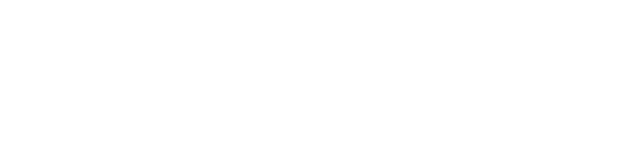
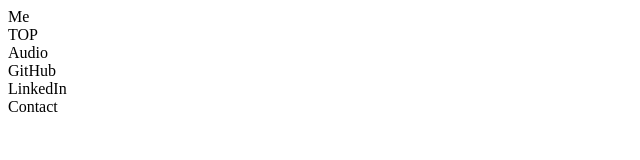
Before and after one commit to dencioras1/portfolio, a plain HTML site: page index.html in a window 1280 px wide. Shown: the whole page, without its empty margins (0-640 px from the left). Drawn offline with Linux system fonts and the light colour scheme.

Commit message:
Adjusted classes and IDs of divs.

```diff
--- a/index.html
+++ b/index.html
@@ -13,53 +13,53 @@
 
     <div class='webpage-container'>
         <div class='taskbar-container'>
-            <div class='about-me-btn'>
-
+            <div class='button' id="about-me">
+                Me
             </div>
 
-            <div class='the-odin-project-btn'>
-
+            <div class='button' id='the-odin-project-btn'>
+                TOP
             </div>
 
-            <div class='audio-btn'>
-
+            <div class='button' id='audio-btn'>
+                Audio
             </div>
 
-            <div class='github-btn'>
-
+            <div class='button' id='github-btn'>
+                GitHub
             </div>
 
-            <div class='linked-in-btn'>
-
+            <div class='button' id='linked-in-btn'>
+                LinkedIn
             </div>
 
-            <div class='contact-form-btn'>
-
+            <div class='button' id='contact-form-btn'>
+                Contact
             </div>
         </div>
 
         <div class="content-container">
-            <div class='about-me'>
+            <div class='content' id='about-me'>
 
             </div>
 
-            <div class='the-odin-project'>
+            <div class='content' id='the-odin-project'>
 
             </div>
 
-            <div class='audio'>
+            <div class='content' id='audio'>
 
             </div>
 
-            <div class='github'>
+            <div class='content' id='github'>
 
             </div>
 
-            <div class='linked-in'>
+            <div class='content' id='linked-in'>
 
             </div>
 
-            <div class='contact-form'>
+            <div class='content' id='contact-form'>
 
             </div>
         </div>
```
